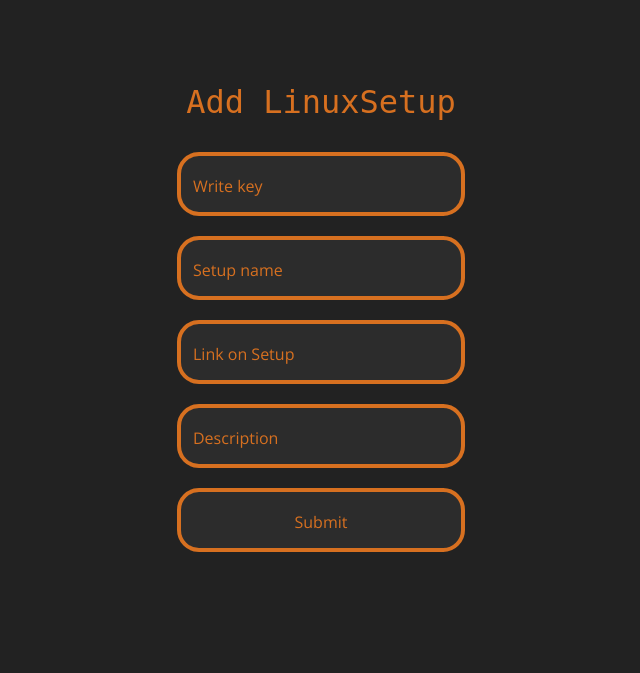
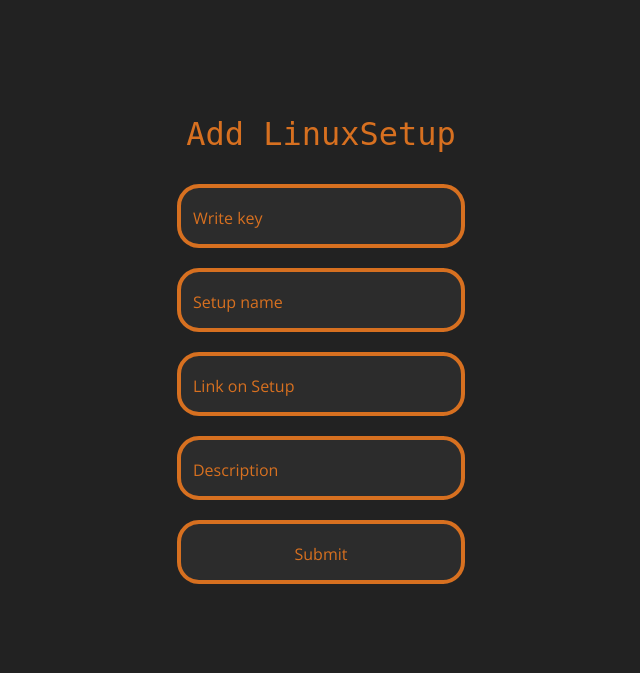
Before and after one commit to merive/merive.com, a Flask app: page /LinuxSetup/add in a window 1280 px wide. Shown: the part 56-729 px from the top of the page, without its empty margins (319-959 px from the left). Run offline with Flask 2, Linux system fonts and the light colour scheme; some libraries are stand-ins or nearby versions.

Commit message:
Updated LinuxSetup Add Page and Error Page

```diff
--- a/templates/LinuxSetup/add.html
+++ b/templates/LinuxSetup/add.html
@@ -7,7 +7,7 @@ Add LinuxSetup
 {% block body %}
 <main>
     <div class="form">
-        <p class="type">Add LinuxSetup</p>
+        <p class="title">Add LinuxSetup</p>
         <form action="/LinuxSetup/upload" enctype="multipart/form-data" method="POST">
             <input class="inp" name="key" placeholder="Write key">
             <br><input class="inp" name="name" placeholder="Setup name">
@@ -23,19 +23,30 @@ Add LinuxSetup
     main {
         display: flex;
         flex-direction: column;
-        margin: 5%;
+        align-items: center;
+        justify-content: center;
+        padding: 5% 0 5% 0;
+        height: 90%;
     }
 
     p {
         font-size: 2em;
         color: #d77020;
+        font-family: 'Major Mono Display', monospace;
+    }
 
-        font-family: 'Major Mono Display', monospace;
+    .title {
+        color: #d77020;
+        width: 100%;
+        align-content: center;
+        text-align: center;
+        margin-top: 1em;
     }
 
     .form {
         text-align: center;
         color: #d77020;
+        margin: auto;
     }
 
     .inp {
--- a/templates/main/error.html
+++ b/templates/main/error.html
@@ -41,6 +41,7 @@ Error {{ error_code }}
         border: black solid 5px;
         border-radius: 10px;
         background: #333;
+        margin: auto;
     }
 
     .content {
```
